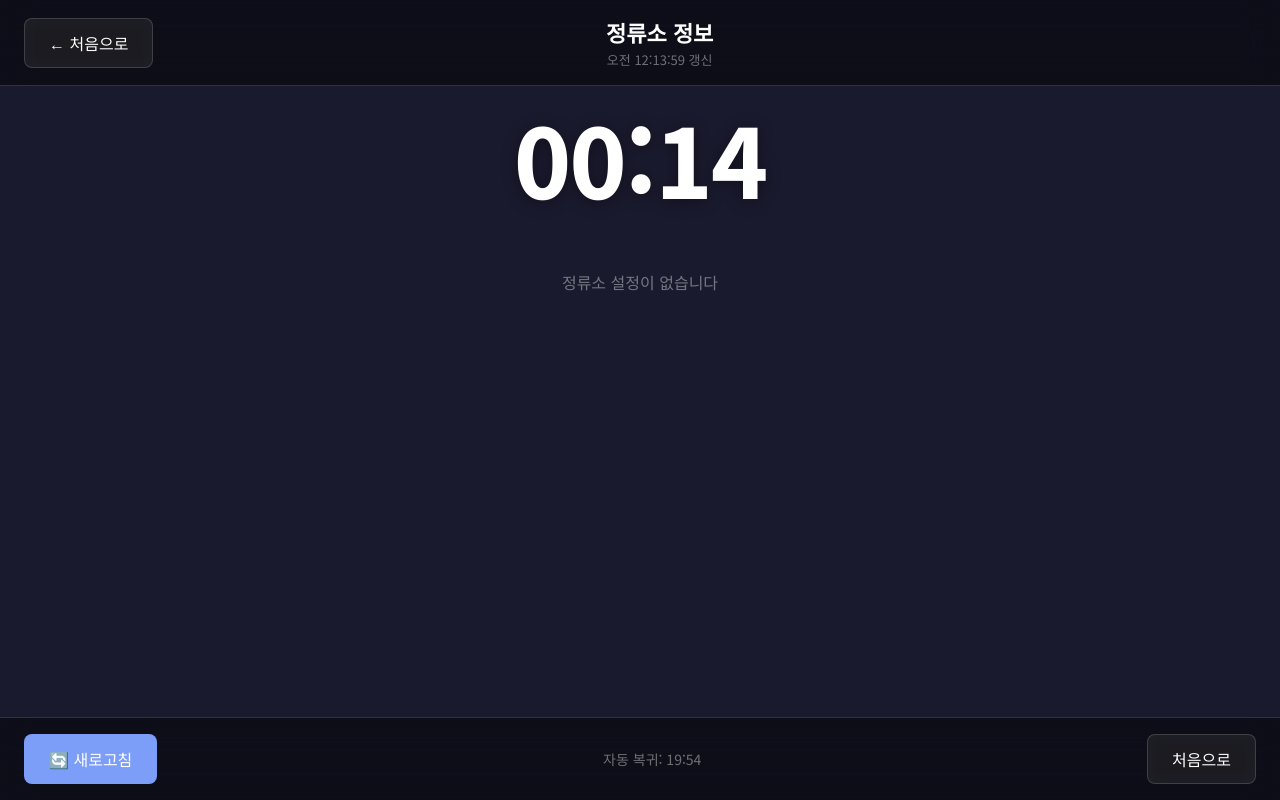
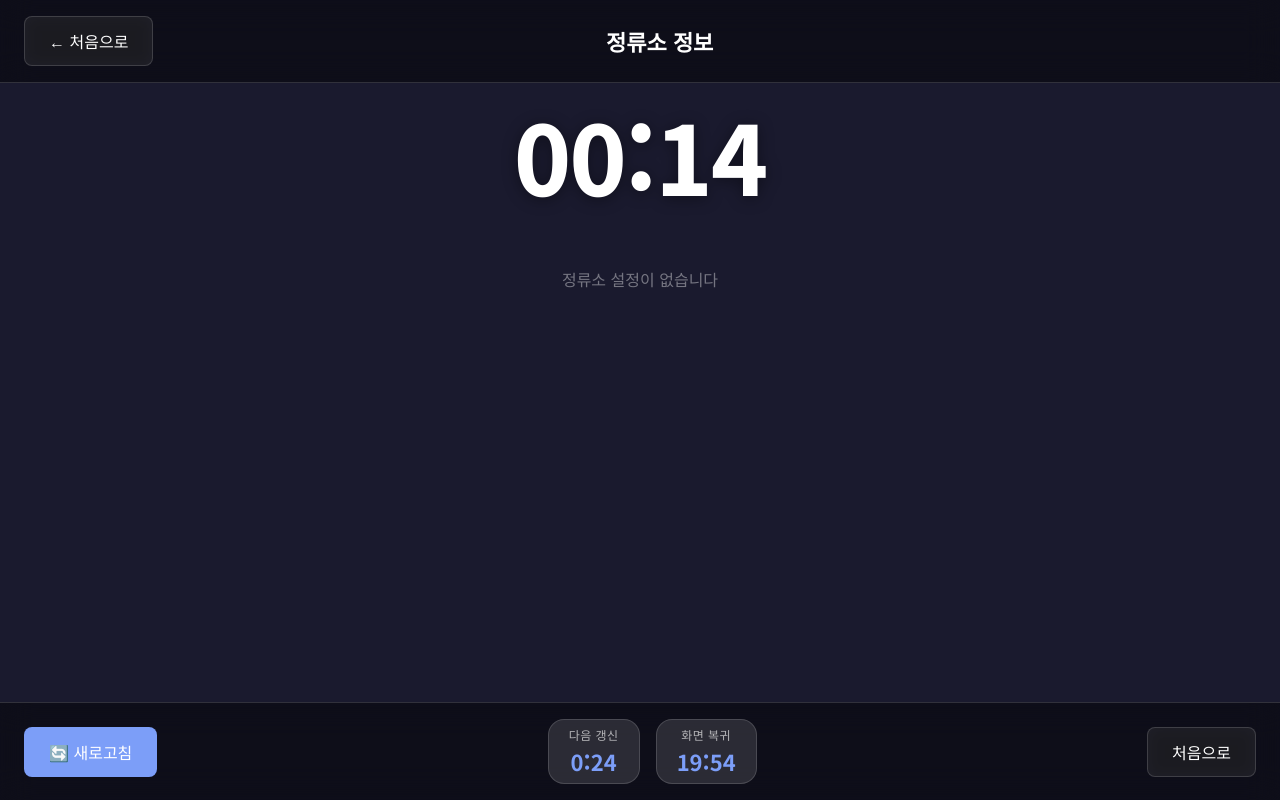
Before and after one commit to happyhajo01/photoframe-businfo, a Flask app: page /bus in a window 1280 px wide. Run offline with Flask 3, Linux system fonts and the light colour scheme; data that the repository does not hold is empty.

Commit message:
정류소/출근 화면 갱신·복귀 카운트다운 개선, 설정 페이지 서버 재시작 버튼 추가
- 정보 갱신/화면 복귀 시간을 하단에 카운트다운 형태로 크게 표시
- 날씨 더미 데이터의 아이콘-라벨 불일치 버그 수정
- /api/restart 추가로 설정 페이지에서 서버 재시작 가능 (systemd Restart=always 활용)

Co-Authored-By: Claude Sonnet 5 <noreply@anthropic.com>

```diff
--- a/app.py
+++ b/app.py
@@ -80,6 +80,16 @@ def api_settings_post():
         return jsonify({"ok": False, "message": "요청 데이터가 없습니다"}), 400
     ok, message = data_svc.save_all(data)
     return jsonify({"ok": ok, "message": message}), (200 if ok else 422)
+
+@app.route("/api/restart", methods=["POST"])
+def api_restart():
+    """systemd(Restart=always)가 자동으로 재기동하도록 프로세스를 종료한다."""
+    def _delayed_exit():
+        import time
+        time.sleep(0.5)
+        os._exit(0)
+    threading.Thread(target=_delayed_exit, daemon=True).start()
+    return jsonify({"ok": True, "message": "서버를 재시작합니다"})
 
 
 # ═══════════════════════════════════════════════════════════════════════════════
--- a/static/css/bus.css
+++ b/static/css/bus.css
@@ -18,13 +18,6 @@
   text-align: center;
   color: var(--color-text);
 }
-.page-header__meta {
-  font-size: 13px;
-  color: var(--color-text-muted);
-  margin-top: 2px;
-  font-weight: 400;
-}
-
 .bus-page {
   display: flex;
   flex-direction: column;
@@ -179,9 +172,30 @@
   gap: var(--space-md);
   flex-shrink: 0;
 }
-.bus-footer__timer {
-  font-size: 14px;
-  color: var(--color-text-muted);
+.status-timers {
+  display: flex;
+  gap: var(--space-md);
+}
+.status-timer {
+  display: flex;
+  flex-direction: column;
+  align-items: center;
+  gap: 2px;
+  padding: 6px 20px;
+  background: var(--color-surface-md);
+  border: 1px solid var(--color-border);
+  border-radius: var(--radius-md);
+}
+.status-timer__label {
+  font-size: 12px;
+  color: var(--color-text-dim);
+  letter-spacing: 0.04em;
+}
+.status-timer__value {
+  font-size: 22px;
+  font-weight: 700;
+  color: var(--color-primary);
+  font-variant-numeric: tabular-nums;
 }
 
 /* ─── Commute page: 1-column focus cards ────────────────────────────────────── */
--- a/static/js/core/api.js
+++ b/static/js/core/api.js
@@ -41,6 +41,9 @@ const API = (() => {
       body: JSON.stringify(data),
     }),
 
+    /** POST /api/restart — Flask 프로세스 재시작 (systemd가 자동 재기동) */
+    restart: () => _fetch('/api/restart', { method: 'POST' }),
+
     /** GET /api/media */
     media: () => _fetch('/api/media'),
 
--- a/static/js/pages/bus.js
+++ b/static/js/pages/bus.js
@@ -4,9 +4,9 @@
  * Auto-returns to main after `autoReturnMinutes`.
  */
 (async () => {
-  const grid      = document.getElementById('stopsGrid');
-  const metaEl    = document.getElementById('updateMeta');
-  const timerEl   = document.getElementById('autoReturnTimer');
+  const grid       = document.getElementById('stopsGrid');
+  const refreshEl  = document.getElementById('refreshCountdown');
+  const timerEl    = document.getElementById('autoReturnTimer');
 
   // ─── Settings ─────────────────────────────────────────────────────────────
   let settings = {};
@@ -17,29 +17,38 @@
   // ─── Clock ────────────────────────────────────────────────────────────────
   Clock.start({ time: '#busClock' });
 
-  // ─── Auto-return countdown ─────────────────────────────────────────────────
-  let returnSecs = returnMinutes * 60;
-  const returnTimer = setInterval(() => {
-    returnSecs--;
-    const m = Math.floor(returnSecs / 60);
-    const s = String(returnSecs % 60).padStart(2, '0');
-    timerEl.textContent = `자동 복귀: ${m}:${s}`;
-    if (returnSecs <= 0) { clearInterval(returnTimer); location.href = '/'; }
+  // ─── Countdown display (다음 갱신 / 화면 복귀) ───────────────────────────────
+  const returnAt = Date.now() + returnMinutes * 60000;
+  let nextLoadAt = Date.now() + busInterval;
+
+  function fmt(ms) {
+    const secs = Math.max(0, Math.round(ms / 1000));
+    return `${Math.floor(secs / 60)}:${String(secs % 60).padStart(2, '0')}`;
+  }
+
+  setInterval(() => {
+    refreshEl.textContent = fmt(nextLoadAt - Date.now());
+    const returnMs = returnAt - Date.now();
+    timerEl.textContent = fmt(returnMs);
+    if (returnMs <= 0) location.href = '/';
   }, 1000);
 
   // ─── Load & render ─────────────────────────────────────────────────────────
   async function load(force = false) {
     try {
       const { stops } = await API.bus(force);
-      metaEl.textContent = `${new Date().toLocaleTimeString('ko-KR')} 갱신`;
       grid.innerHTML = stops.length
         ? stops.map(renderStop).join('')
         : emptyMsg('정류소 설정이 없습니다');
     } catch (e) {
-      metaEl.textContent = '갱신 실패';
       console.warn('Bus load error:', e);
+    } finally {
+      nextLoadAt = Date.now() + busInterval;
+      clearTimeout(loadTimer);
+      loadTimer = setTimeout(() => load(true), busInterval);
     }
   }
+  let loadTimer;
 
   function renderStop(stop) {
     const rows = stop.arrivals.length
@@ -77,8 +86,6 @@
 
   // ─── Start ────────────────────────────────────────────────────────────────
   await load();
-  // force=true: 캐시가 폴링 주기와 같아 항상 HIT되는 문제 방지
-  setInterval(() => load(true), busInterval);
 })();
 
 function esc(str) {
--- a/templates/bus.html
+++ b/templates/bus.html
@@ -16,7 +16,6 @@
     <button class="btn" onclick="location.href='/'" aria-label="메인으로">← 처음으로</button>
     <div class="page-header__title">
       정류소 정보
-      <div class="page-header__meta" id="updateMeta">로딩 중…</div>
     </div>
     <div style="width:90px"></div><!-- spacer -->
   </div>
@@ -39,7 +38,16 @@
     <button class="btn btn--primary" id="refreshBtn" onclick="window.busPage.refresh()" aria-label="새로고침">
       🔄 새로고침
     </button>
-    <div class="bus-footer__timer" id="autoReturnTimer">자동 복귀: --분</div>
+    <div class="status-timers">
+      <div class="status-timer">
+        <span class="status-timer__label">다음 갱신</span>
+        <span class="status-timer__value" id="refreshCountdown">--:--</span>
+      </div>
+      <div class="status-timer">
+        <span class="status-timer__label">화면 복귀</span>
+        <span class="status-timer__value" id="autoReturnTimer">--:--</span>
+      </div>
+    </div>
     <button class="btn" onclick="location.href='/'" aria-label="메인으로">처음으로</button>
   </div>
 </div>
--- a/templates/settings.html
+++ b/templates/settings.html
@@ -11,7 +11,7 @@
   <div class="page-header">
     <button class="btn" onclick="location.href='/'" aria-label="메인으로">← 처음으로</button>
     <div class="page-header__title">설정</div>
-    <div style="width:90px"></div>
+    <button class="btn btn--danger" onclick="window.settingsPage.restart()" aria-label="서버 재시작">🔁 서버 재시작</button>
   </div>
 
   <!-- Content -->
```
Also changed, not shown: services/weather_service.py (+12 -5 lines), static/js/pages/commute.js (+22 -15 lines), static/js/pages/settings.js (+13 -0 lines), templates/commute.html (+10 -2 lines), 1 other file.
